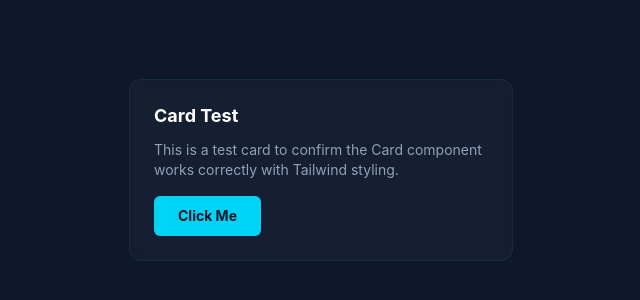
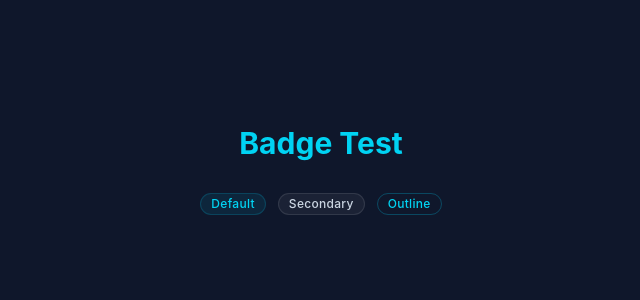
Before and after one commit to IyvonneAyoyi/Iyvonne-Ayoyi, a React (Vite) app: page / in a window 1280 px wide. Shown: the part 230-530 px from the top of the page, without its empty margins (319-959 px from the left). Built offline with nearby package versions, Linux system fonts and the light colour scheme.

Commit message:
Test: Verify Badge component renders correctly

```diff
--- a/src/App.jsx
+++ b/src/App.jsx
@@ -1,20 +1,14 @@
-import { Button } from "@/components/ui/button"
-import { Card, CardHeader, CardContent, CardTitle } from "@/components/ui/card"
+import { Badge } from "@/components/ui/badge"
 
 function App() {
   return (
-    <div className="min-h-screen bg-slate-900 flex items-center justify-center p-8">
-      <Card className="max-w-sm w-full">
-        <CardHeader>
-          <CardTitle>Card Test</CardTitle>
-        </CardHeader>
-        <CardContent>
-          <p className="text-slate-400 text-sm mb-4">
-            This is a test card to confirm the Card component works correctly with Tailwind styling.
-          </p>
-          <Button>Click Me</Button>
-        </CardContent>
-      </Card>
+    <div className="min-h-screen bg-slate-900 flex flex-col items-center justify-center gap-4">
+      <h1 className="text-3xl font-bold text-cyan-400 mb-4">Badge Test</h1>
+      <div className="flex gap-3">
+        <Badge>Default</Badge>
+        <Badge variant="secondary">Secondary</Badge>
+        <Badge variant="outline">Outline</Badge>
+      </div>
     </div>
   )
 }
```
